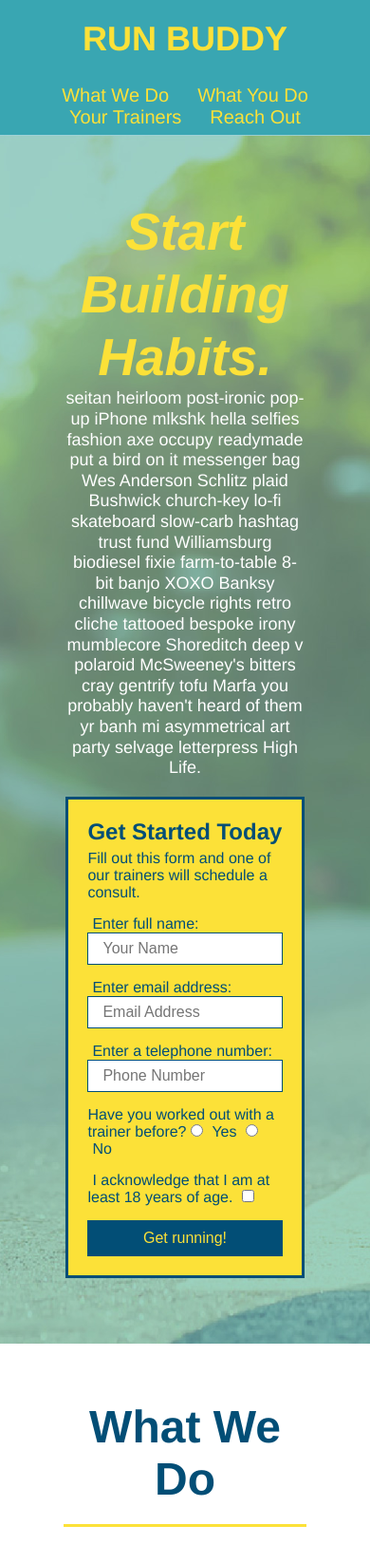
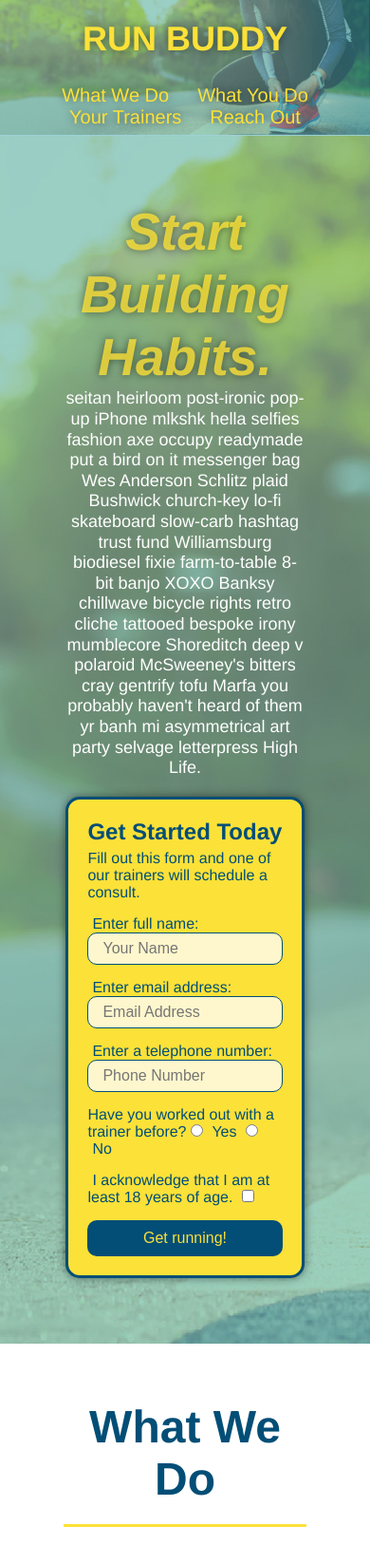
Before and after one commit to SandyMcCabe/RunBuddy, a plain HTML site: page index.html in a window 390 px wide. Shown: the top 1646 px of the page at 95% size. Drawn offline with Linux system fonts and the light colour scheme.

Commit message:
shadows, focus, hovers

```diff
--- a/assets/css/style.css
+++ b/assets/css/style.css
@@ -15,9 +15,22 @@ body {
 header {
   padding: 20px 35px;
   background-color: #39a6b2;
+
+  background-image: url('../images/hero-bg.jpg');
+  background-size: cover;
+  background-position: center;
+  background-attachment: fixed;
+  background-position: 80%;
+
   display: flex;
   justify-content: space-between;
   flex-wrap: wrap;
+
+  position: sticky;
+  top: 0;
+  position: -webkit-sticky;
+  position: sticky;
+  top: 0;
 }
 
 header h1 {
@@ -25,6 +38,7 @@ header h1 {
   margin: 0;
   font-size: 36px;
   color: #fce138;
+  text-shadow: 0 0 10px rgba(0, 0, 0, 0.5)
 }
 
 header a {
@@ -48,6 +62,14 @@ header nav ul li a {
   padding: 10px 15px;
   font-weight: lighter;
   font-size: 1.55vw;
+  text-shadow: 0 0 10px rgba(0, 0, 0, 0.5);
+}
+
+header nav ul li a:hover {
+  background: #fce138;
+  color: #024e76;
+  border-radius: 15px;
+  text-shadow: none;
 }
 
 /* HEADER / NAVBAR STYLES END */
@@ -108,7 +130,8 @@ section {
 .hero-cta h2 {
   font-style: italic;
   font-size: 55px;
-  color: #fce138;
+  color: rgba(252, 225, 56, 0.8);
+  text-shadow: 0 0 10px rgba(0, 0, 0, 0.5);
 }
 
 .hero-form {
@@ -118,6 +141,8 @@ section {
   color: #024e76;
   width: 40%;
   margin: 3.5%;
+  box-shadow: 0 0 10px rgba(0, 0, 0, 0.5);
+  border-radius: 15px;
 }
 
 .hero-form h3 {
@@ -136,6 +161,13 @@ section {
   color: #024e76;
   width: 100%;
   margin-bottom: 15px;
+  border-radius: 10px;
+  background-color: rgba(255, 255, 255, 0.75);
+}
+
+.form-input:focus {
+  background-color: rgba(255, 255, 255, 1);
+  outline: none;
 }
 
 .hero-form label {
@@ -148,7 +180,13 @@ section {
   border: none;
   padding: 10px 20px;
   font-size: 16px;
+  border-radius: 10px;
 }
+
+.hero-form button:hover {
+  background-color: #39a6b2;
+}
+
 /* HERO STYLES END */
 
 
@@ -199,6 +237,10 @@ section {
   flex-wrap: wrap;
   align-items: center;
   justify-content: space-between;
+}
+
+.step:last-child {
+  border-bottom: none;
 }
 
 .step h3 {
@@ -329,6 +371,12 @@ section {
   width: 100%;
   margin-bottom: 15px;
   margin-top: 5px;
+  border-radius: 10px;
+  background-color: rgba(255,255,255, 0.75);
+}
+
+.contact-form input:focus, .contact-form textarea:focus {
+  background-color: rgba(255,255,255, 1);
 }
 
 .contact-form button {
@@ -339,6 +387,12 @@ section {
   text-align: center;
   padding: 15px 0;
   font-size: 16px;
+  border-radius: 10px;
+}
+
+.contact-form button:hover {
+  color: #fce138;
+  background: #39a6b2;
 }
 
 .contact-info a {
@@ -366,6 +420,7 @@ section {
   header {
     padding-bottom: 0;
     justify-content: center;
+    position: relative;
   }
 
   header h1 {
```
